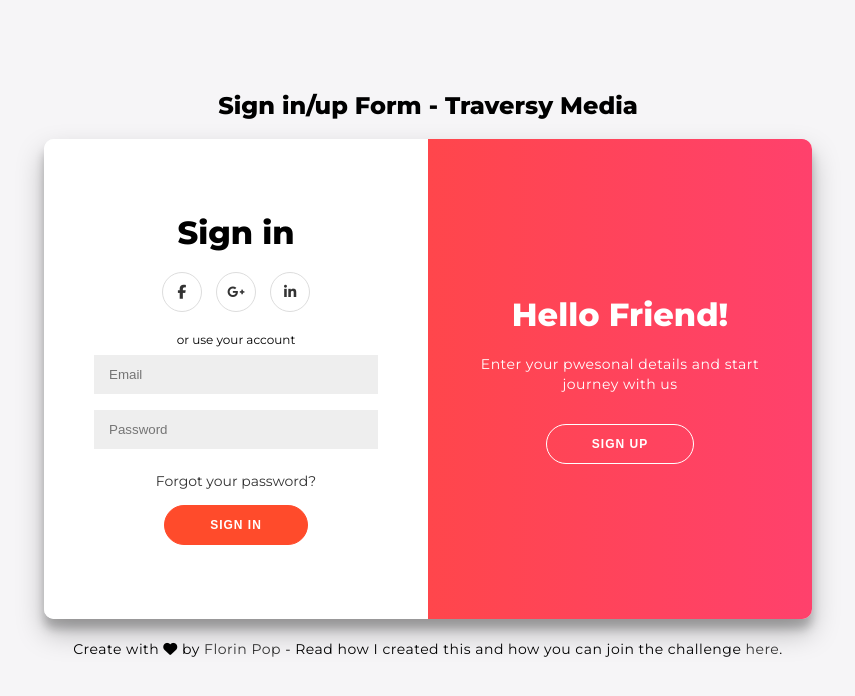
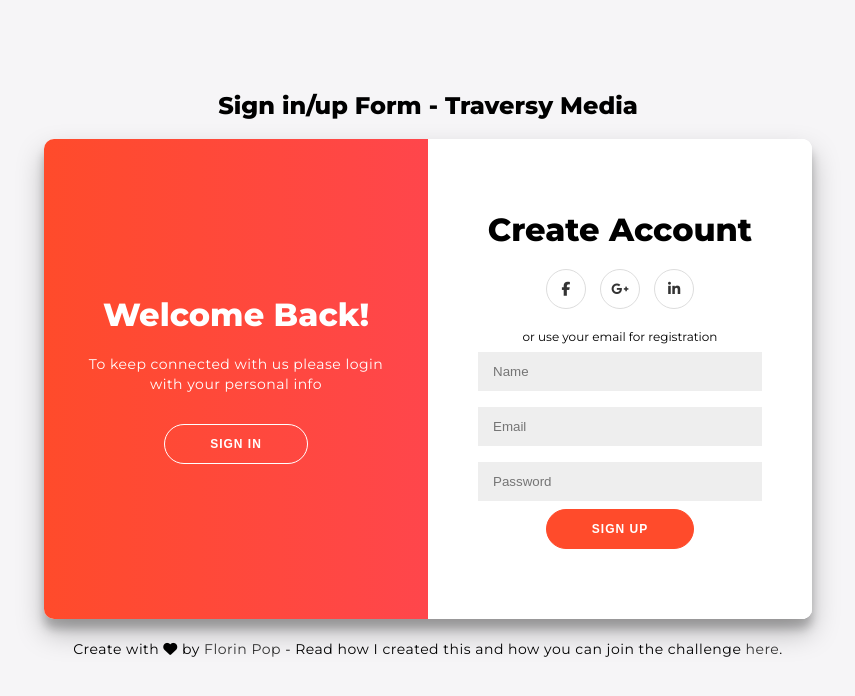
Before and after one commit to RedAndBlackZone/sliding-popup, a plain HTML site: page index.html in a window 1280 px wide. Both pictures are taken after a click on the button "SIGN UP". Shown: the whole page, without its empty margins (212-1067 px from the left). Drawn offline with Linux system fonts and the light colour scheme.

Commit message:
Adds final animations to the styles.css file.

```diff
--- a/styles/styles.css
+++ b/styles/styles.css
@@ -171,3 +171,30 @@ button.ghost {
 .overlay-left {
     transform: translateX(-20%);
 }
+/* ANIMATION */
+/* Move sign-in to right. */
+.container.right-panel-active .sign-in-container {
+    transform: translateX(100%);
+}
+/* Move red overlay to left. */
+.container.right-panel-active .overlay-container {
+    transform: translateX(-100%);
+}
+/* Make sign-up appear. */
+.container.right-panel-active .sign-up-container {
+    transform: translateX(100%);
+    opacity: 1;
+    z-index: 5;
+}
+/* Move overlay back to right. */
+.container.right-panel-active .overlay {
+    transform: translateX(50%);
+}
+/* Adjustment for -20 ease-in for left overlay. */
+.container.right-panel-active .overlay-left {
+    transform: translateX(0);
+}
+/* Adjustment for -20 ease-in for right overlay. */
+.container.right-panel-active .overlay-right {
+    transform: translateX(20%);
+}
```
